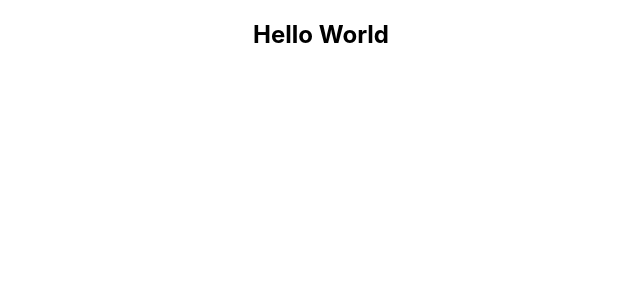
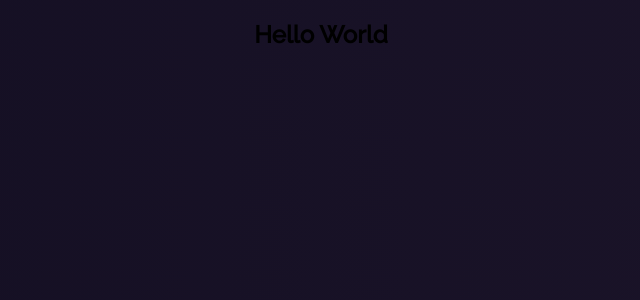
Before and after one commit to evansroy/porfolio-react, a React (Create React App) app: page / in a window 1280 px wide. Shown: the top 300 px of the page, without its empty margins (319-959 px from the left). Built offline with nearby package versions, Linux system fonts and the light colour scheme.

Commit message:
Added CSS style and Imported google fonts in index.css

```diff
--- a/src/index.css
+++ b/src/index.css
@@ -1,13 +1,8 @@
+@import url("https://fonts.googleapis.com/css2?family=Raleway:wght@500&display=swap");
 body {
   margin: 0;
-  font-family: -apple-system, BlinkMacSystemFont, 'Segoe UI', 'Roboto', 'Oxygen',
-    'Ubuntu', 'Cantarell', 'Fira Sans', 'Droid Sans', 'Helvetica Neue',
-    sans-serif;
+  font-family: "Raleway", serif !important;
   -webkit-font-smoothing: antialiased;
   -moz-osx-font-smoothing: grayscale;
+  background-image: linear-gradient(to left, rgb(27 20 41), rgb(20 15 35));
 }
-
-code {
-  font-family: source-code-pro, Menlo, Monaco, Consolas, 'Courier New',
-    monospace;
-}
```
Also changed, not shown: src/logo.svg (deleted).
